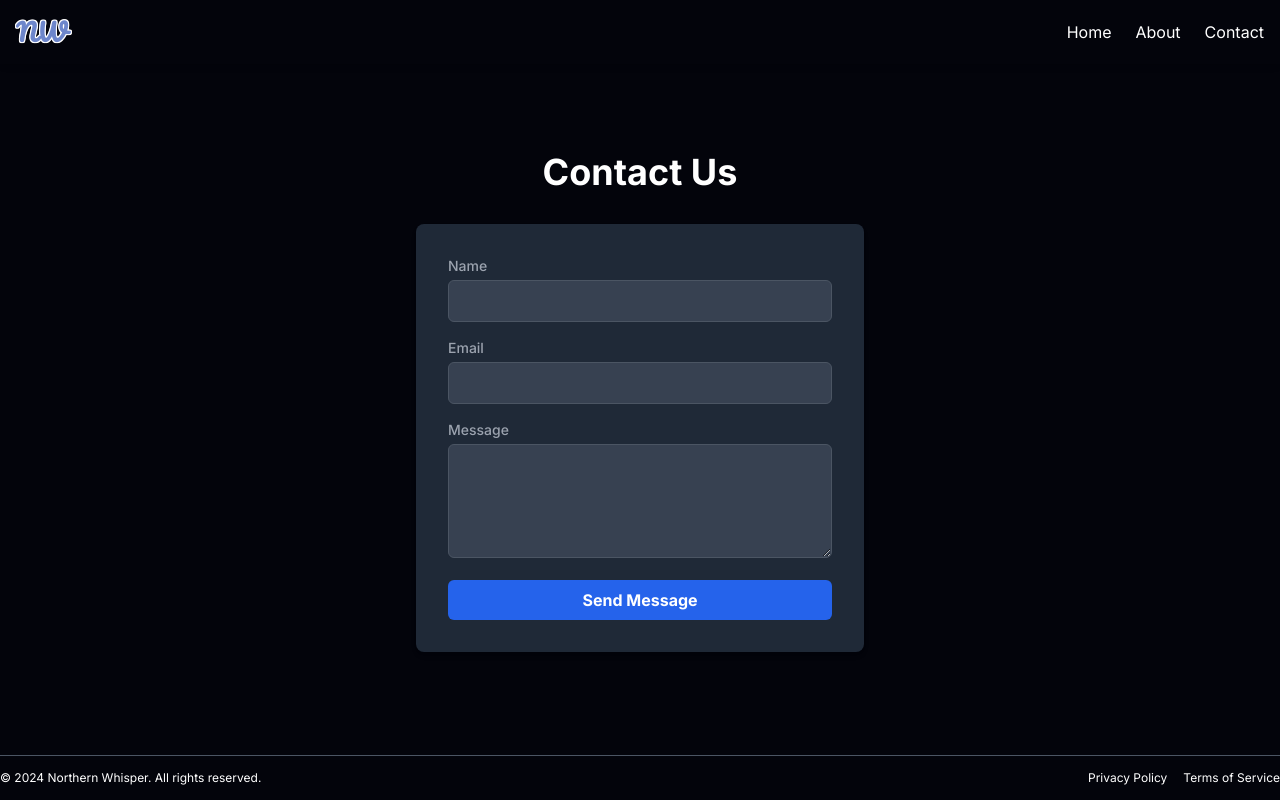
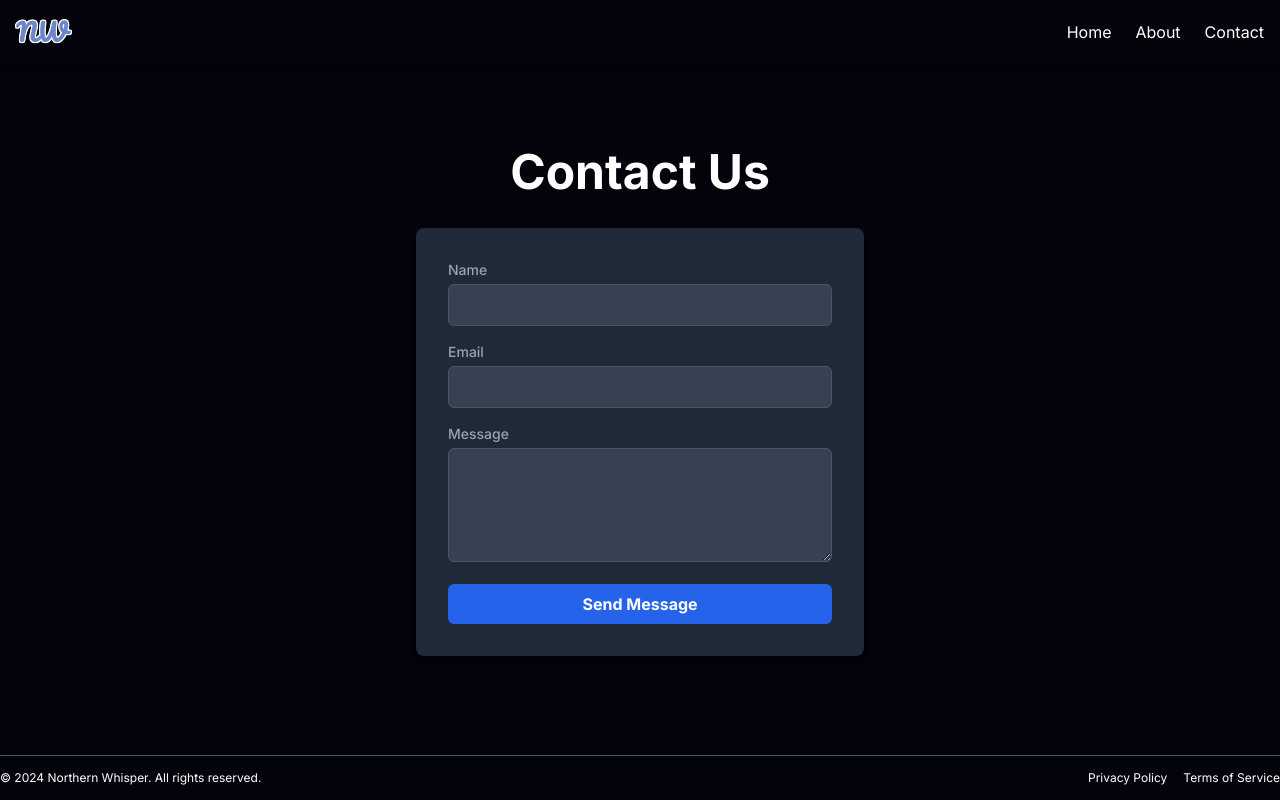
Before and after one commit to nayanmapara/NorthernWhisper, a Next.js app in the folder nw-app/: page /contact in a window 1280 px wide. Built offline with nearby package versions, Linux system fonts and the light colour scheme.

Commit message:
Updated h1 size in contact page

```diff
--- a/nw-app/app/contact/page.tsx
+++ b/nw-app/app/contact/page.tsx
@@ -62,7 +62,7 @@ const ContactPage: React.FC = () => {
     <div className="bg-[#03040B] flex flex-col min-h-screen">
       <Header />
       <main className="flex-grow flex flex-col items-center justify-center p-10">
-        <h1 className="text-4xl font-bold text-white mb-8">Contact Us</h1>
+        <h1 className="text-5xl font-bold text-white mb-8">Contact Us</h1>
         <form ref={formRef} onSubmit={handleSubmit} className="bg-gray-800 p-8 rounded-lg shadow-md w-full max-w-md">
           <div className="mb-4">
             <label htmlFor="name" className="block text-sm font-medium text-gray-400">Name</label>
```
